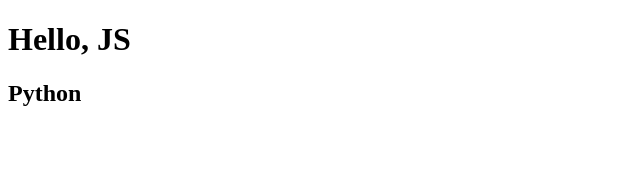
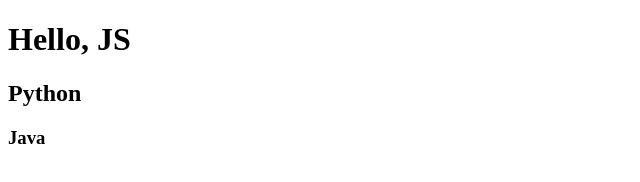
Before and after one commit to dgirolamo0603/galakticus, a plain HTML site: page index.html in a window 1280 px wide. Shown: the full height of the page, 0-640 px from the left. Drawn offline with Linux system fonts and the light colour scheme.

Commit message:
second commit

```diff
--- a/index.html
+++ b/index.html
@@ -10,6 +10,7 @@
 <body>
     <h1>Hello, JS</h1>
     <h2>Python</h2>
+    <h3>Java</h3>
 </body>
 
 </html>
```
